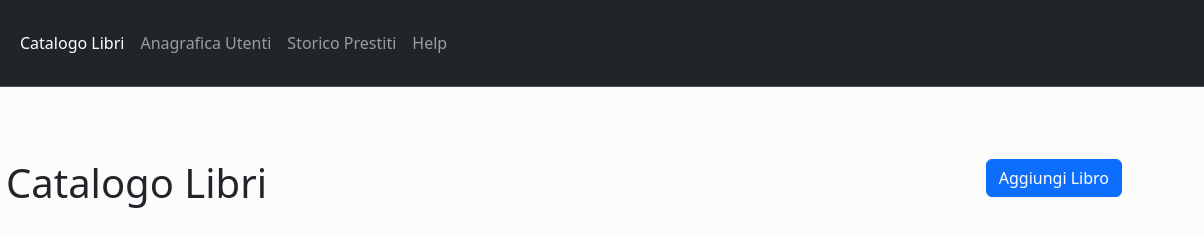
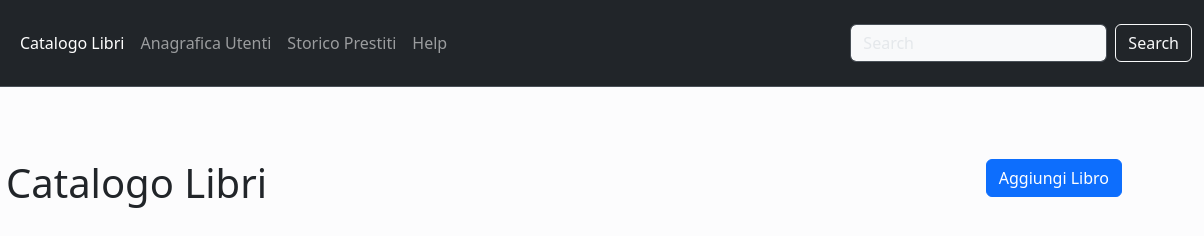
Before and after one commit to andreafulc/html-css-bootstrap-dashboard, a plain HTML site: page index.html in a window 1280 px wide. Shown: the top 236 px of the page, 76-1280 px from the left. Drawn offline with nearby package versions, Linux system fonts and the light colour scheme.

Commit message:
Feat: search bar for bonus

```diff
--- a/index.html
+++ b/index.html
@@ -36,6 +36,10 @@
           <a class="nav-link" href="#">Help</a>
         </li>
       </ul>
+      <form class="d-flex" role="search">
+        <input class="form-control me-2 bg-light text-dark" type="search" placeholder="Search" aria-label="Search">
+        <button class="btn btn-outline-success border-light text-light" type="submit">Search</button>
+      </form>
     </div>
   </div>
 </nav>
```
